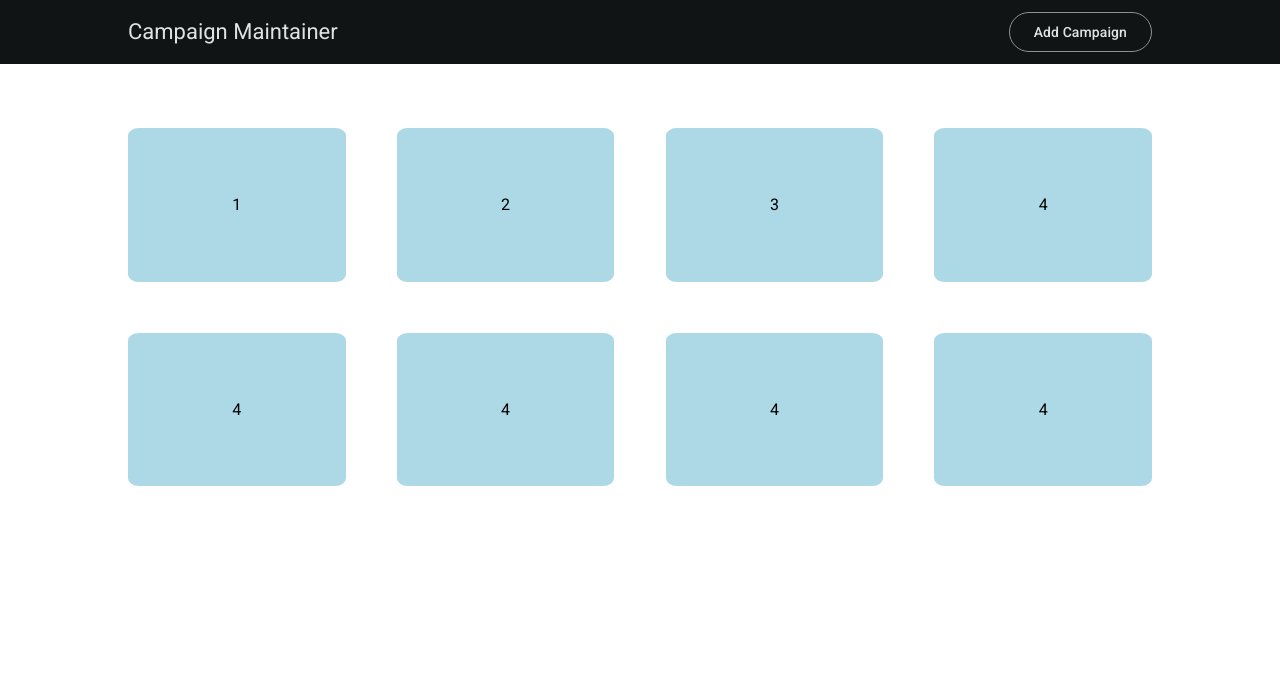
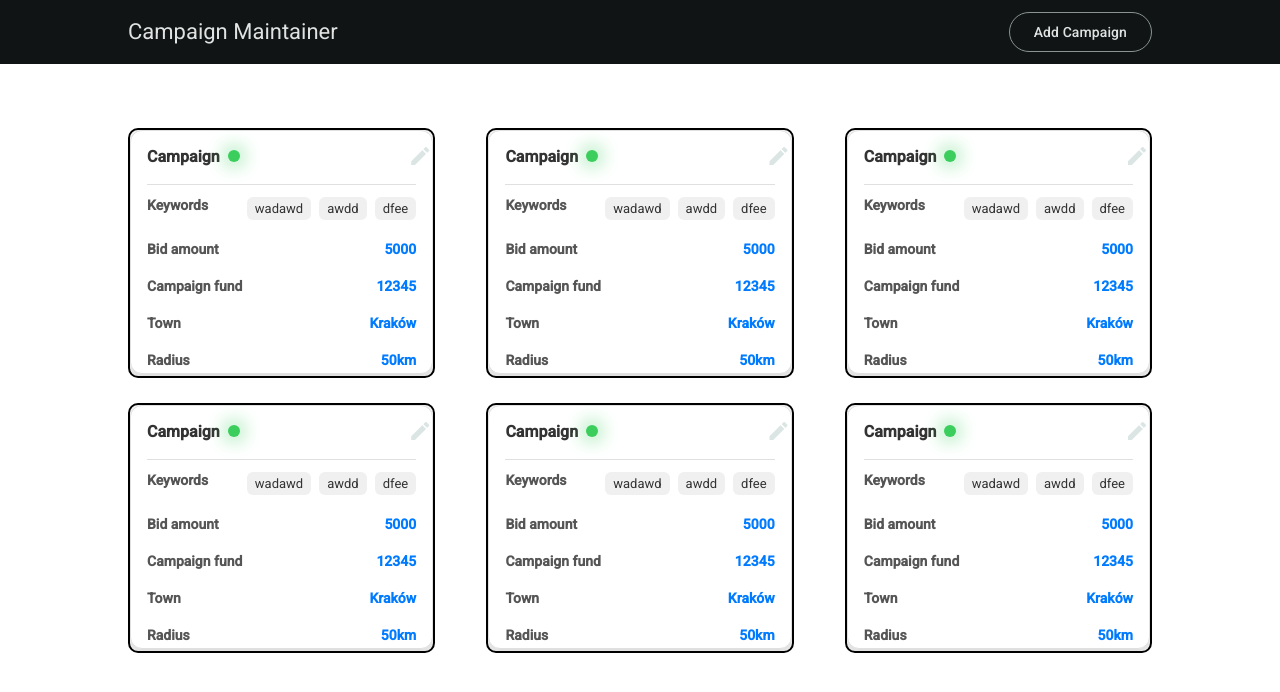
Before and after one commit to BartlomiejPop/capaign-project-angular, an Angular app in the folder my-vite-template/: page / in a window 1280 px wide. Shown: the top 692 px of the page. Built offline with nearby package versions, Linux system fonts and the light colour scheme.

Commit message:
grid element mock data

```diff
--- a/my-vite-template/src/app/components/campaignsGrid/campaignsGrid.component.ts
+++ b/my-vite-template/src/app/components/campaignsGrid/campaignsGrid.component.ts
@@ -2,6 +2,7 @@ import { Component, HostListener } from '@angular/core';
 import { MatGridListModule } from '@angular/material/grid-list';
 import { Inject, PLATFORM_ID } from '@angular/core';
 import { isPlatformBrowser } from '@angular/common';
+import { GridElement } from '../gridElement/gridElement.component';
 
 /**
  * @title Basic grid-list
@@ -10,37 +11,6 @@ import { isPlatformBrowser } from '@angular/common';
   selector: 'campaigns-grid',
   styleUrl: 'campaignsGrid.css',
   templateUrl: 'campaignsGrid.html',
-  imports: [MatGridListModule],
+  imports: [GridElement],
 })
-export class CampaignsGrid {
-  screenWidth: number = 1200; // Domyślna szerokość, np. na serwerze
-  isBrowser: boolean;
-
-  constructor(@Inject(PLATFORM_ID) private platformId: Object) {
-    this.isBrowser = isPlatformBrowser(this.platformId);
-
-    // Jeśli jesteśmy w przeglądarce, ustaw początkową szerokość
-    if (this.isBrowser) {
-      this.screenWidth = window.innerWidth;
-    }
-  }
-
-  @HostListener('window:resize', ['$event'])
-  onResize(event: Event): void {
-    if (this.isBrowser) {
-      this.screenWidth = (event.target as Window).innerWidth;
-    }
-  }
-
-  getCols(): number {
-    if (this.screenWidth > 1200) {
-      return 4; // 4 kolumny na dużych ekranach
-    } else if (this.screenWidth > 800) {
-      return 3; // 3 kolumny na średnich ekranach
-    } else if (this.screenWidth > 600) {
-      return 2; // 2 kolumny na mniejszych ekranach
-    } else {
-      return 1; // 1 kolumna na bardzo małych ekranach
-    }
-  }
-}
+export class CampaignsGrid {}
--- a/my-vite-template/src/app/components/campaignsGrid/campaignsGrid.css
+++ b/my-vite-template/src/app/components/campaignsGrid/campaignsGrid.css
@@ -1,8 +1,17 @@
-mat-grid-tile {
-  background: lightblue;
-  border-radius: 5%;
+.grid-container {
+  display: grid;
+  gap: 5%; /* Odstępy między elementami */
+  margin: 5% 10%;
+  grid-template-columns: repeat(
+    auto-fit,
+    minmax(300px, 1fr)
+  ); /* Responsywne kolumny */
+  grid-auto-rows: calc(250px); /* Proporcja wysokości 4:3 */
 }
 
-mat-grid-list {
-  margin: 5% 10%;
+.grid-item {
+  background: #f5f5f5; /* Przykładowy styl */
+  border-radius: 10px;
+  border: 2px solid black;
+  overflow: hidden;
 }
--- a/my-vite-template/src/app/components/campaignsGrid/campaignsGrid.html
+++ b/my-vite-template/src/app/components/campaignsGrid/campaignsGrid.html
@@ -1,10 +1,8 @@
-<mat-grid-list [cols]="getCols()" rowHeight="4:3" gutterSize="5%">
-  <mat-grid-tile>1</mat-grid-tile>
-  <mat-grid-tile>2</mat-grid-tile>
-  <mat-grid-tile>3</mat-grid-tile>
-  <mat-grid-tile>4</mat-grid-tile>
-  <mat-grid-tile>4</mat-grid-tile>
-  <mat-grid-tile>4</mat-grid-tile>
-  <mat-grid-tile>4</mat-grid-tile>
-  <mat-grid-tile>4</mat-grid-tile>
-</mat-grid-list>
+<div class="grid-container">
+  <div class="grid-item"><grid-element></grid-element></div>
+  <div class="grid-item"><grid-element></grid-element></div>
+  <div class="grid-item"><grid-element></grid-element></div>
+  <div class="grid-item"><grid-element></grid-element></div>
+  <div class="grid-item"><grid-element></grid-element></div>
+  <div class="grid-item"><grid-element></grid-element></div>
+</div>
--- a/my-vite-template/src/app/components/gridElement/gridElement.component.ts
+++ b/my-vite-template/src/app/components/gridElement/gridElement.component.ts
@@ -0,0 +1,24 @@
+import { ChangeDetectionStrategy, Component } from '@angular/core';
+import { MatProgressBarModule } from '@angular/material/progress-bar';
+import { MatCardModule } from '@angular/material/card';
+import { MatChipsModule } from '@angular/material/chips';
+import { MatIconModule } from '@angular/material/icon';
+import { MatButtonModule } from '@angular/material/button';
+
+/**
+ * @title Basic grid-list
+ */
+@Component({
+  selector: 'grid-element',
+  styleUrl: 'gridElement.css',
+  templateUrl: 'gridElement.html',
+  imports: [
+    MatCardModule,
+    MatChipsModule,
+    MatProgressBarModule,
+    MatIconModule,
+    MatButtonModule,
+  ],
+  changeDetection: ChangeDetectionStrategy.OnPush,
+})
+export class GridElement {}
--- a/my-vite-template/src/app/components/gridElement/gridElement.css
+++ b/my-vite-template/src/app/components/gridElement/gridElement.css
@@ -0,0 +1,110 @@
+.grid-element {
+  background-color: #ffffff;
+  border: 1px solid #e0e0e0;
+  border-radius: 12px;
+  box-shadow: 0 4px 6px rgba(0, 0, 0, 0.1);
+  padding: 5px 16px;
+  display: flex;
+  flex-direction: column;
+  gap: 12px;
+  transition: transform 0.2s ease, box-shadow 0.2s ease;
+}
+
+.campaign-header {
+  display: flex;
+  justify-content: space-between;
+  align-items: center;
+  border-bottom: 1px solid #e0e0e0;
+
+  padding-bottom: 8px;
+}
+
+.campaign-header-left {
+  display: flex;
+  align-items: center;
+  gap: 8px;
+}
+
+.campaign-header-left span {
+  font-weight: bold;
+  font-size: 16px;
+  color: #333333;
+}
+
+.status {
+  width: 12px;
+  height: 12px;
+  background-color: #3bce5d;
+  border-radius: 50%;
+  -webkit-box-shadow: 8px 9px 15px 9px #3bce5d;
+  -moz-box-shadow: 8px 9px 15px 9px #3bce5d;
+  box-shadow: 0px 0px 20px 1px #3bce5d;
+}
+
+.campaign-header div:last-child {
+  font-size: 14px;
+  color: #007bff;
+  cursor: pointer;
+  transition: color 0.2s ease;
+}
+
+.campaign-header div:last-child:hover {
+  color: #0056b3;
+}
+
+.grid-element-body {
+  display: flex;
+  flex-direction: column;
+  gap: 21px;
+}
+
+.grid-element-body .title {
+  font-weight: bold;
+  font-size: 14px;
+  color: #555555;
+}
+
+.grid-element-body .value {
+  font-size: 14px;
+  color: #333333;
+}
+
+.keywords {
+  display: flex;
+  justify-content: space-between;
+}
+
+.keywords .value {
+  display: flex;
+  flex-wrap: wrap;
+  gap: 8px;
+}
+
+.keywords .value span {
+  background-color: #f0f0f0;
+  padding: 4px 8px;
+  border-radius: 6px;
+  font-size: 13px;
+  color: #333333;
+}
+
+.bid-amount,
+.campaign-fund,
+.town,
+.radius {
+  display: flex;
+  justify-content: space-between;
+  align-items: center;
+}
+
+.bid-amount .value,
+.campaign-fund .value,
+.town .value,
+.radius .value {
+  font-weight: bold;
+  color: #007bff;
+}
+
+.campaign-header-left-button {
+  width: 2px;
+}
--- a/my-vite-template/src/app/components/gridElement/gridElement.html
+++ b/my-vite-template/src/app/components/gridElement/gridElement.html
@@ -0,0 +1,41 @@
+<div class="grid-element">
+  <div class="campaign-header">
+    <div class="campaign-header-left">
+      <span>Campaign</span>
+      <div class="status"></div>
+    </div>
+    <button
+      class="campaign-header-left-button"
+      mat-icon-button
+      aria-label="Edit"
+    >
+      <mat-icon>edit</mat-icon>
+    </button>
+  </div>
+  <div class="grid-element-body">
+    <div class="keywords">
+      <span class="title">Keywords</span>
+      <div class="value">
+        <span>wadawd</span>
+        <span>awdd</span>
+        <span>dfee</span>
+      </div>
+    </div>
+    <div class="bid-amount">
+      <span class="title">Bid amount</span>
+      <span class="value">5000</span>
+    </div>
+    <div class="campaign-fund">
+      <span class="title">Campaign fund</span>
+      <span class="value">12345</span>
+    </div>
+    <div class="town">
+      <span class="title">Town</span>
+      <span class="value">Kraków</span>
+    </div>
+    <div class="radius">
+      <span class="title">Radius</span>
+      <span class="value">50km</span>
+    </div>
+  </div>
+</div>
```
